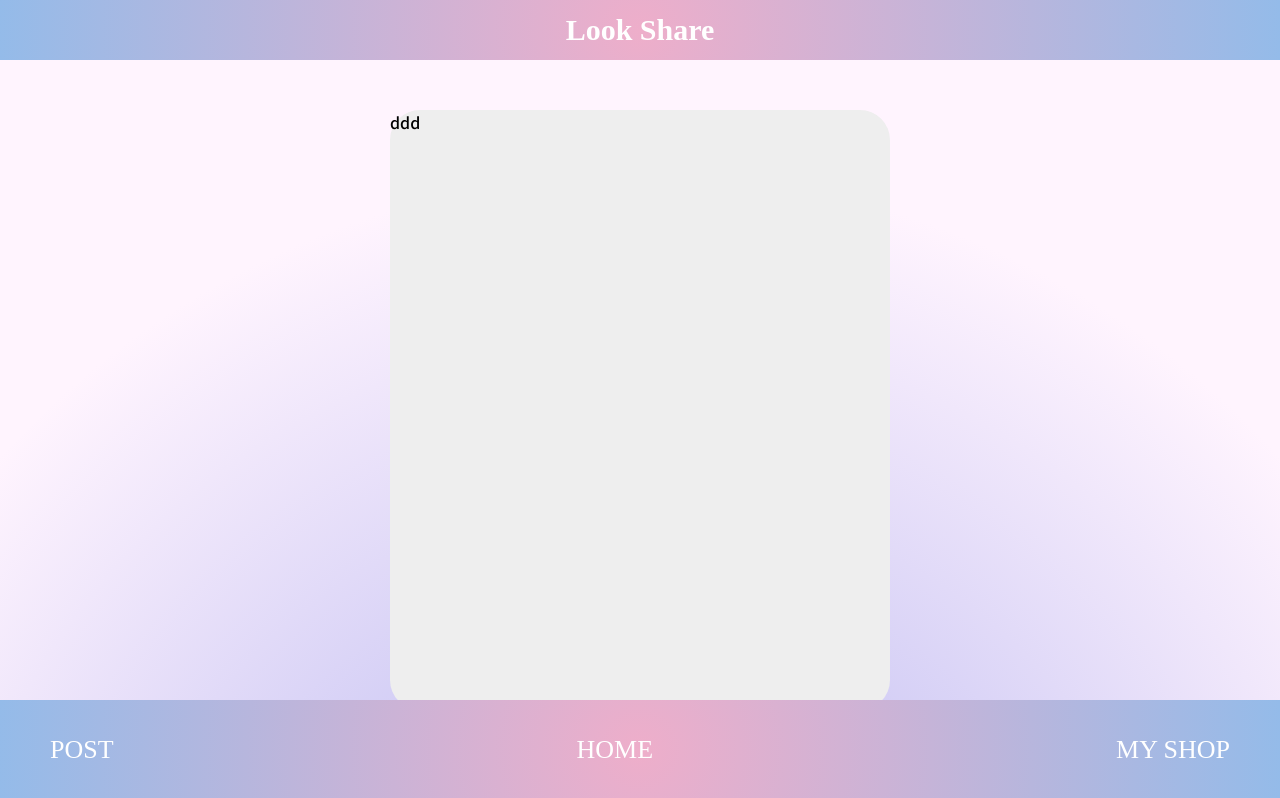
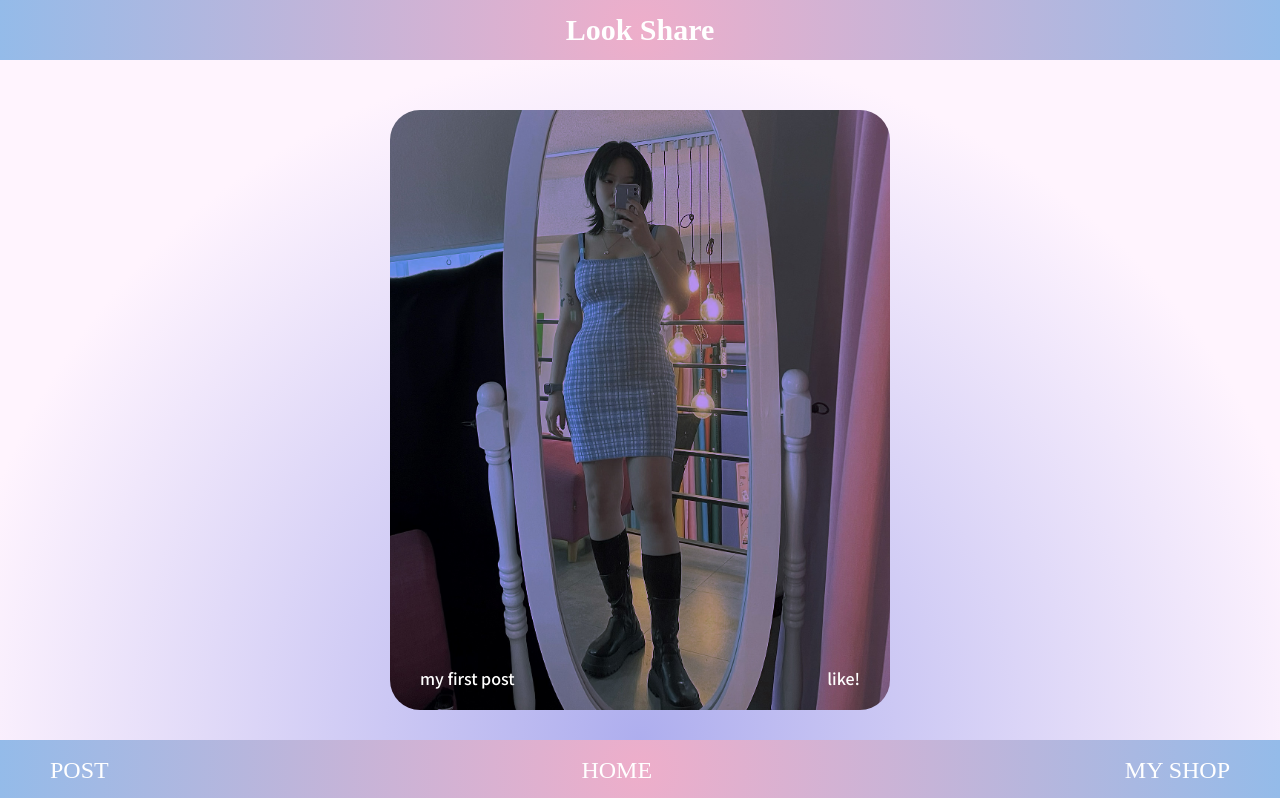
Before and after one commit to Kang-Dayeon/look_share, a Vue app in the folder lookshare/: page / in a window 1280 px wide. Shown: the top 798 px of the page. Built offline with nearby package versions, Linux system fonts and the light colour scheme; a web font is replaced by a local one.

Commit message:
홈 화면 작업

```diff
--- a/lookshare/src/App.vue
+++ b/lookshare/src/App.vue
@@ -5,7 +5,7 @@
         <h1 class="header__logo">Look Share</h1>
       </div>
     </div>
-    <my-home></my-home>
+    <homeContainer></homeContainer>
     <div class="footer">
       <ul class="footer__menu">
         <li class="footer__menu__list">POST</li>
@@ -18,12 +18,16 @@
 
 <script>
 // import HelloWorld from './components/HelloWorld.vue'
-import myHome from "./components/myHome.vue";
+import homeContainer from "./components/homeContainer.vue";
 
 export default {
   name: "App",
+  data() {
+    return {};
+  },
+  mounted() {},
   components: {
-    myHome,
+    homeContainer,
   },
 };
 </script>
--- a/lookshare/src/assets/css/main.scss
+++ b/lookshare/src/assets/css/main.scss
@@ -39,7 +39,7 @@ a{
   z-index: 20;
   padding: 0 50px;
   width: 100%;
-  height: 100px;
+  height: 60px;
   background: rgb(238,174,202);
   background: radial-gradient(circle, rgba(238,174,202,1) 0%, rgba(148,187,233,1) 100%);
   &__menu{
@@ -51,40 +51,63 @@ a{
     height: 100%;
     &__list{
       font-family: 'Rubik Puddles', cursive;
-      font-size: 26px;
+      font-size: 24px;
       font-weight: 400;
       color: white;
       cursor: pointer;
     }
   }
 }
-
-// contents
 .contents{
-  padding: 50px 30px;
-  width: 100%;
-  min-height: calc(100vh - 160px);
+  padding: 50px 0;
   background: rgb(174,174,238);
   background: radial-gradient(circle, rgba(174,174,238,1) 0%, rgba(255,244,254,1) 74%);
   overflow: hidden;
 }
+
+// card
 .card{
-  display: flex;
-  flex-direction: column;
-  align-items: center;
-  &__list{
-    margin-top: 30px;
+  margin-bottom: 30px;
+  padding: 0 50px;
+  width: 100%;
+  height: auto;
+  &__wrap{
+    position: relative;
+    margin: 0 auto;
     width: 500px;
     height: 600px;
+  }
+  &__image{
+    position: absolute;
+    top: 0;
+    left: 0;
+    z-index: 1;
+    width: 100%;
+    height: 100%;
     background-color: #eee;
     border-radius: 30px;
-    &:first-child{
-      margin-top: 0;
-    }
+    background: url(./../src/assets/image/post.jpeg);
+    background-repeat: no-repeat;
+    background-position: top center;
+    background-size: cover;
+  }
+  &__content{
+    position: absolute;
+    bottom: 20px;
+    left: 0;
+    z-index: 5;
+    display: flex;
+    justify-content: space-between;
+    width: 100%;
+    padding: 0 30px;
+    font-size: 16px;
+    font-weight: 500;
+    color: white;
   }
 }
 
-@media screen and (max-width: 420px) {
+
+@media screen and (max-width: 520px) {
   .header{
     height: 50px;
     &__logo{
@@ -93,11 +116,21 @@ a{
   }
   .footer{
     padding: 0 30px;
-    height: 60px;
+    height: 50px;
     &__menu{
       &__list{
         font-size: 16px;
       }
     }
   }
+  .contents{
+    padding: 30px 0;
+  }
+  .card{
+    padding: 0 30px;
+    &__wrap{
+      width: 100%;
+      height: 500px;
+    }
+  }
 }
--- /dev/null
+++ b/lookshare/src/components/homeContainer.vue
@@ -0,0 +1,21 @@
+<template>
+  <div class="contents">
+    <myHome></myHome>
+    <myHome></myHome>
+  </div>
+</template>
+
+<script>
+import myHome from "./myHome.vue";
+
+export default {
+  name: "homeContainer",
+  data() {
+    return {};
+  },
+  mounted() {},
+  components: {
+    myHome,
+  },
+};
+</script>
--- a/lookshare/src/components/myHome.vue
+++ b/lookshare/src/components/myHome.vue
@@ -1,11 +1,11 @@
 <template>
-  <div class="contents">
-    <div class="contents__wrap">
-      <ul class="card">
-        <li class="card__list">ddd</li>
-        <li class="card__list">ddd</li>
-        <li class="card__list">ddd</li>
-      </ul>
+  <div class="card">
+    <div class="card__wrap">
+      <div class="card__image"></div>
+      <div class="card__content">
+        <p class="card__text">my first post</p>
+        <p class="liske">like!</p>
+      </div>
     </div>
   </div>
 </template>
```
Also changed, not shown: lookshare/src/assets/image/post.jpeg (added).
